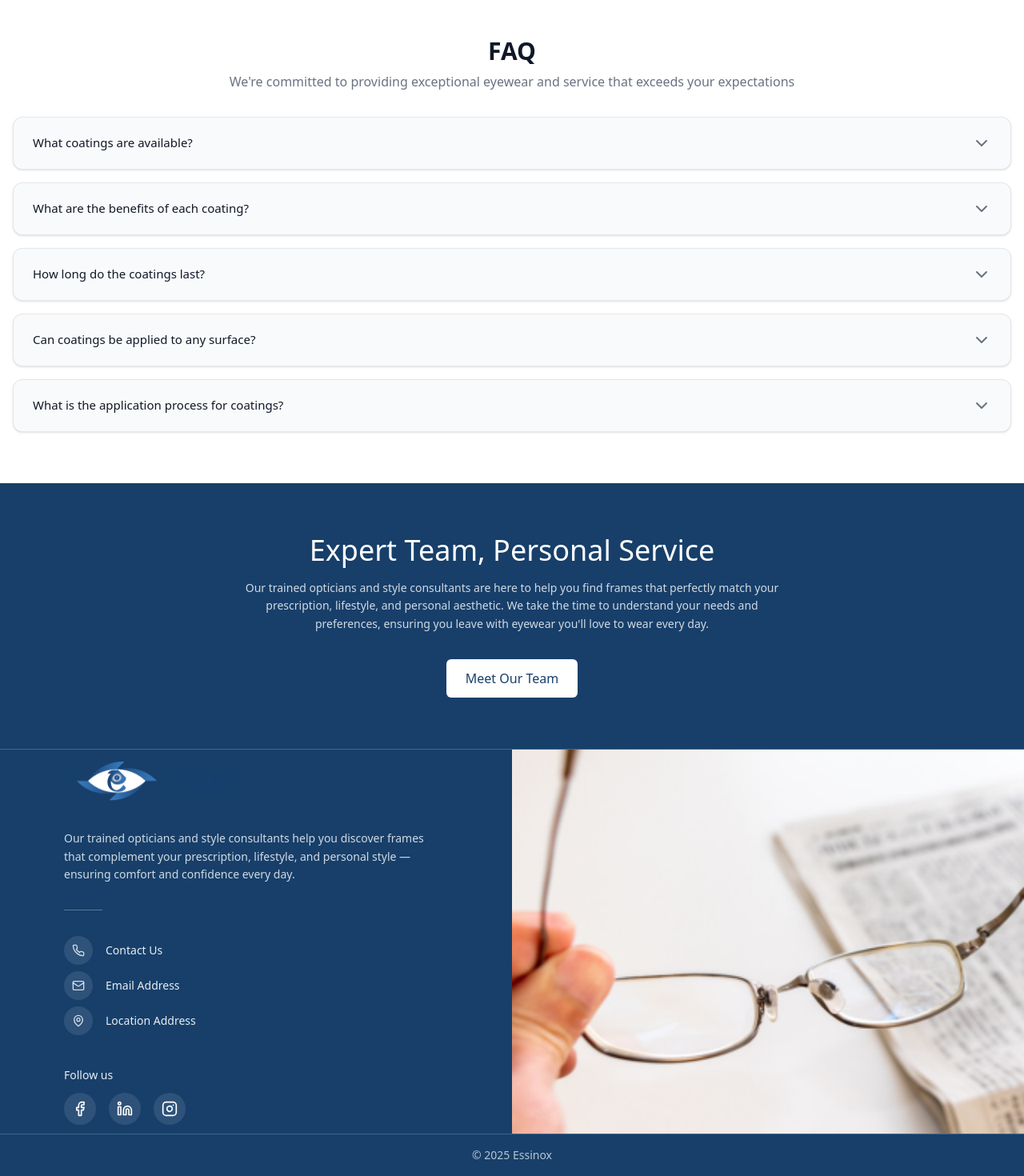
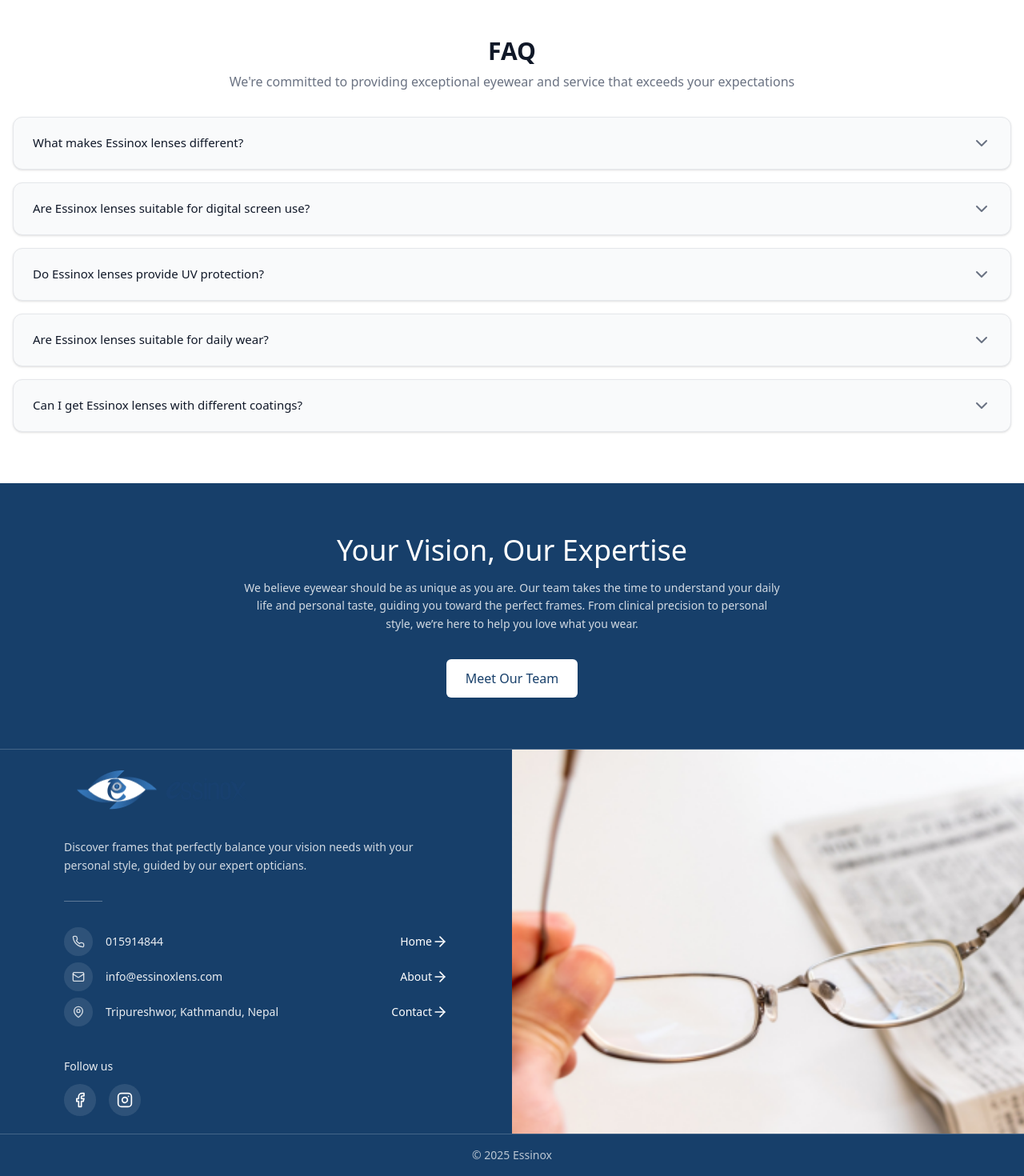
Before and after one commit to aaryae/Essinox, a React (Vite) app: page /lenses in a window 1280 px wide. Shown: the part 3584-5054 px from the top of the page at 80% size. Built offline with nearby package versions, Linux system fonts and the light colour scheme.

Commit message:
update: content changed for landing page and footer

```diff
--- a/src/App.jsx
+++ b/src/App.jsx
@@ -25,9 +25,11 @@
     <>
       <RouterProvider router={router} />
 
-      <Toaster position='bottom-right' reverseOrder={false} />
+      <Toaster position='bottom-right' reverseOrder={false}  />
+
     </>
   )
 }
 
+
 export default App
--- a/src/ui/user/organisms/footer/Footer.jsx
+++ b/src/ui/user/organisms/footer/Footer.jsx
@@ -1,6 +1,7 @@
 import { image } from '@/config/constant/image'
 import Logo from '@/ui/user/atoms/Logo'
-import { Facebook, Instagram, Linkedin, Mail, MapPin, Phone } from 'lucide-react'
+import { ArrowRight, Facebook, Instagram, Mail, MapPin, Phone } from 'lucide-react'
+import { Link } from 'react-router-dom'
 
 export default function Footer() {
   return (
@@ -8,12 +9,12 @@
       {/* Top CTA Section */}
       <div className='border-b border-white/20'>
         <div className='max-w-7xl mx-auto px-4 py-16 text-center'>
-          <h2 className='text-3xl md:text-4xl font-medium'>Expert Team, Personal Service</h2>
+          <h2 className='text-3xl md:text-4xl font-medium'>Your Vision, Our Expertise </h2>
 
           <p className='mt-4 text-sm text-white/80 max-w-2xl mx-auto leading-relaxed'>
-            Our trained opticians and style consultants are here to help you find frames that perfectly match your
-            prescription, lifestyle, and personal aesthetic. We take the time to understand your needs and preferences,
-            ensuring you leave with eyewear you'll love to wear every day.
+            We believe eyewear should be as unique as you are. Our team takes the time to understand your daily life and
+            personal taste, guiding you toward the perfect frames. From clinical precision to personal style, we’re here
+            to help you love what you wear.
           </p>
 
           <a
@@ -38,8 +39,8 @@
 
             {/* Description */}
             <p className='text-sm leading-relaxed text-white/80'>
-              Our trained opticians and style consultants help you discover frames that complement your prescription,
-              lifestyle, and personal style — ensuring comfort and confidence every day.
+              Discover frames that perfectly balance your vision needs with your personal style, guided by our expert
+              opticians.
             </p>
 
             {/* Divider */}
@@ -47,25 +48,52 @@
 
             {/* Contact Info */}
             <ul className='space-y-2 text-sm'>
-              <li className='group flex items-center gap-4'>
+              {/* Phone */}
+              <li className='group flex items-center gap-4 '>
                 <span className='flex h-9 w-9 items-center justify-center rounded-full bg-white/10'>
                   <Phone className='w-4 h-4 text-white/80' />
                 </span>
-                <span className='text-white/90 group-hover:text-white transition'>Contact Us</span>
+
+                <Link className='text-white/90 group-hover:text-white transition'>015914844</Link>
+
+                <Link className='ml-auto w-fit flex ' to='/'>
+                  Home <ArrowRight size={20} />{' '}
+                </Link>
               </li>
 
+              {/* Email */}
               <li className='group flex items-center gap-4'>
                 <span className='flex h-9 w-9 items-center justify-center rounded-full bg-white/10'>
                   <Mail className='w-4 h-4 text-white/80' />
                 </span>
-                <span className='text-white/90 group-hover:text-white transition'>Email Address</span>
+
+                <Link
+                  to='https://mail.google.com/mail/u/0/#inbox?compose=VpCqJZMhcXnmZqzdNzXKNmRJlztGzvHmPvRvrDnXWlvNrWZphslPLBGjRCGnTRcVhSpZTJv'
+                  className='text-white/90 group-hover:text-white transition'
+                >
+                  info@essinoxlens.com
+                </Link>
+                <Link className='ml-auto w-fit flex ' to='/about'>
+                  About <ArrowRight size={20} />{' '}
+                </Link>
               </li>
 
+              {/* Location */}
               <li className='group flex items-center gap-4'>
                 <span className='flex h-9 w-9 items-center justify-center rounded-full bg-white/10'>
                   <MapPin className='w-4 h-4 text-white/80' />
                 </span>
-                <span className='text-white/90 group-hover:text-white transition'>Location Address</span>
+
+                <Link
+                  to='https://www.google.com/maps/place/Tripureshwor,+Kathmandu+44600/@27.6951562,85.3146119,2098m/data=!3m2!1e3!4b1!4m10!1m2!2m1!1sessinox+tripureshowr!3m6!1s0x39eb19ac7c7c0e35:0x5d153025334f3c1e!8m2!3d27.6949964!4d85.3149142!15sChRlc3Npbm94IHRyaXB1cmVzaHdvcpIBDHN1YmxvY2FsaXR5MeABAA!16s%2Fg%2F1w6_m742?entry=ttu&g_ep=EgoyMDI2MDEwNi4wIKXMDSoKLDEwMDc5MjA2N0gBUAM%3D'
+                  target='_blank'
+                  className='text-white/90 group-hover:text-white transition'
+                >
+                  Tripureshwor, Kathmandu, Nepal
+                </Link>
+                <Link className='ml-auto w-fit flex ' to='/contact'>
+                  Contact <ArrowRight size={20} />{' '}
+                </Link>
               </li>
             </ul>
 
@@ -74,32 +102,23 @@
               <p className='text-sm font-medium text-white/90 mb-3'>Follow us</p>
 
               <div className='flex gap-4'>
-                <a
-                  href='#'
+                <Link
+                  to=' https://www.facebook.com/people/Essinox/61583761424872/'
                   className='group flex h-10 w-10 items-center justify-center rounded-full bg-white/10
     hover:bg-white hover:text-[#173f6a] transition-all duration-300'
                   aria-label='Facebook'
                 >
                   <Facebook className='w-5 h-5' />
-                </a>
+                </Link>
 
-                <a
-                  href='#'
+                <Link
+                  to='https://www.instagram.com/essinox.lenses/#'
                   className='group flex h-10 w-10 items-center justify-center rounded-full bg-white/10
     hover:bg-white hover:text-[#173f6a] transition-all duration-300'
                   aria-label='LinkedIn'
                 >
-                  <Linkedin className='w-5 h-5' />
-                </a>
-
-                <a
-                  href='#'
-                  className='group flex h-10 w-10 items-center justify-center rounded-full bg-white/10
-    hover:bg-white hover:text-[#173f6a] transition-all duration-300'
-                  aria-label='Instagram'
-                >
                   <Instagram className='w-5 h-5' />
-                </a>
+                </Link>
               </div>
             </div>
           </div>
--- a/src/ui/user/organisms/landing/FAQ/FAQSection.jsx
+++ b/src/ui/user/organisms/landing/FAQ/FAQSection.jsx
@@ -10,24 +10,24 @@
 
       <div className='mt-8 space-y-4'>
         <FAQItem
-          question='What coatings are available?'
-          answer='We offer anti-reflective, scratch-resistant, UV-protection, and blue-light filtering coatings.'
+          question='What makes Essinox lenses different?'
+          answer='Essinox lenses are made with advanced optical technology and premium coatings to deliver clear vision, comfort, and durability.'
         />
         <FAQItem
-          question='What are the benefits of each coating?'
-          answer='Each coating improves comfort, durability, and eye protection depending on your needs.'
+          question='Are Essinox lenses suitable for digital screen use?'
+          answer='Yes, Essinox lenses help reduce eye strain and blue light exposure caused by prolonged digital device use.'
         />
         <FAQItem
-          question='How long do the coatings last?'
-          answer='With proper care, our coatings can last several years.'
+          question='Do Essinox lenses provide UV protection?'
+          answer='All Essinox lenses offer effective UV protection to help safeguard your eyes from harmful ultraviolet rays.'
         />
         <FAQItem
-          question='Can coatings be applied to any surface?'
-          answer='Most coatings can be applied to prescription and non-prescription lenses.'
+          question='Are Essinox lenses suitable for daily wear?'
+          answer='Essinox lenses are lightweight and comfortable, making them ideal for long hours of everyday use.'
         />
         <FAQItem
-          question='What is the application process for coatings?'
-          answer='Coatings are applied during lens manufacturing using advanced technology.'
+          question='Can I get Essinox lenses with different coatings?'
+          answer='Yes. Essinox lenses are available with various coatings, including anti-reflective, blue filter, UV protection, and hydrophobic coatings.'
         />
       </div>
     </section>
--- a/src/ui/user/organisms/landing/exploreLenses/ExploreLenses.jsx
+++ b/src/ui/user/organisms/landing/exploreLenses/ExploreLenses.jsx
@@ -20,14 +20,13 @@
         <div className='text-center max-w-3xl text-white'>
           {/* Heading */}
           <h1 className='text-3xl sm:text-4xl md:text-5xl font-semibold leading-tight'>
-            Stylish & Comfortable
-            <br />
-            <span className='font-normal'>Eyewear for Everyone</span>
+            Premium Eyewear for Everyday Comfort
           </h1>
 
           {/* Subtext */}
           <p className='mt-4 text-sm sm:text-base text-white/80 max-w-xl mx-auto'>
-            Discover the perfect frames that complement your unique style and personality
+            Essinox lenses go through a series of strict quality checks before reaching you — ensuring reliability,
+            durability, and visual excellence.{' '}
           </p>
 
           {/* Buttons */}
@@ -44,7 +43,7 @@
 
             {/* Secondary Button */}
             <Link
-              to='/dealer'
+              to='/contact'
               className='flex items-center gap-2 px-6 py-2.5 rounded-md
               bg-white text-gray-900 text-sm font-medium
               hover:bg-gray-100 transition'
--- a/src/ui/user/organisms/landing/featuredCollection/FeaturedCollection.jsx
+++ b/src/ui/user/organisms/landing/featuredCollection/FeaturedCollection.jsx
@@ -8,22 +8,22 @@
         {/* Wrapper */}
         <div className='flex flex-col'>
           {/* Text Section */}
-          <div className='mb-12 text-center sm:text-left max-w-2xl'>
+          <div className='mb-12 text-center sm:text-left max-w-2xl mx-auto'>
             <h1 className='text-4xl font-medium text-gray-900 mb-4'>
               Featured <span className='text-[#18406F]'>Collection</span>
             </h1>
 
             <p className='text-sm text-[#8b8b8b] tracking-[0.012rem]'>
-              We're committed to providing exceptional eyewear and service that exceeds your expectations
+              Explore Essinox eyewear crafted for style, protection, and comfort.{' '}
             </p>
           </div>
 
           {/* Product Cards */}
           <div className='flex flex-col justify-center items-center sm:flex-row sm:flex-wrap gap-6 lg:gap-8'>
             <ProductCard image={image.essinoxGlass} title='glasses' />
-            <ProductCard image={image.designerCollection} title='designerCollection' />
-            <ProductCard image={image.designerCollection2} title='designerCollection' />
-            <ProductCard image={image.designerCollection3} title='designerCollection' />
+            <ProductCard image={image.designerCollection} title='Optical Frames' />
+            <ProductCard image={image.designerCollection2} title='Lens Collection' />
+            <ProductCard image={image.designerCollection3} title='Classic Collection' />
           </div>
         </div>
       </div>
```
Also changed, not shown: src/ui/user/organisms/landing/becomeDealer/BecomeDealer.jsx (+11 -11 lines), src/ui/user/organisms/landing/chooseUs/ChooseUs.jsx (+7 -8 lines), src/ui/user/organisms/landing/chooseUs/ChooseUsCards.jsx (+12 -24 lines).
